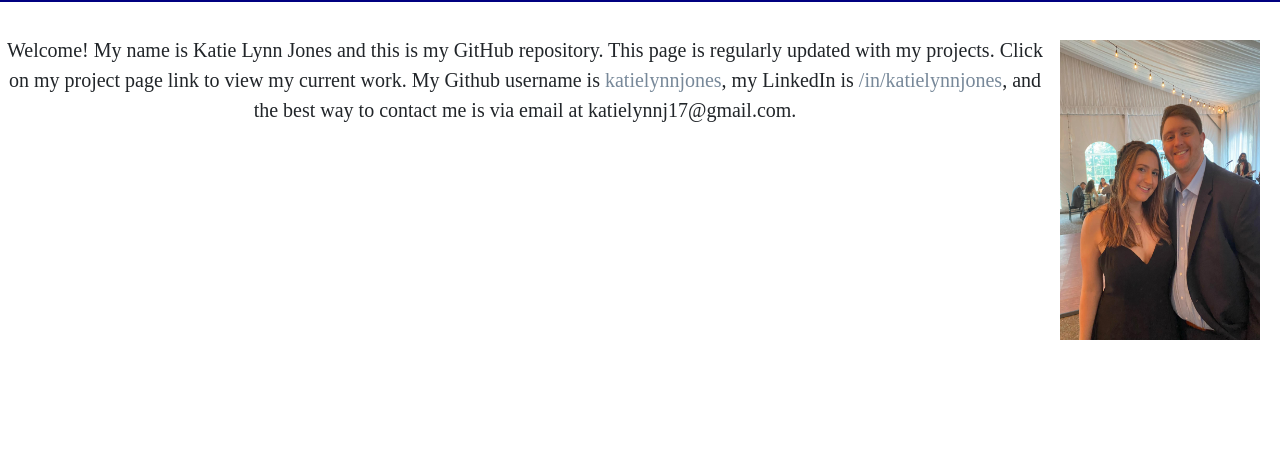
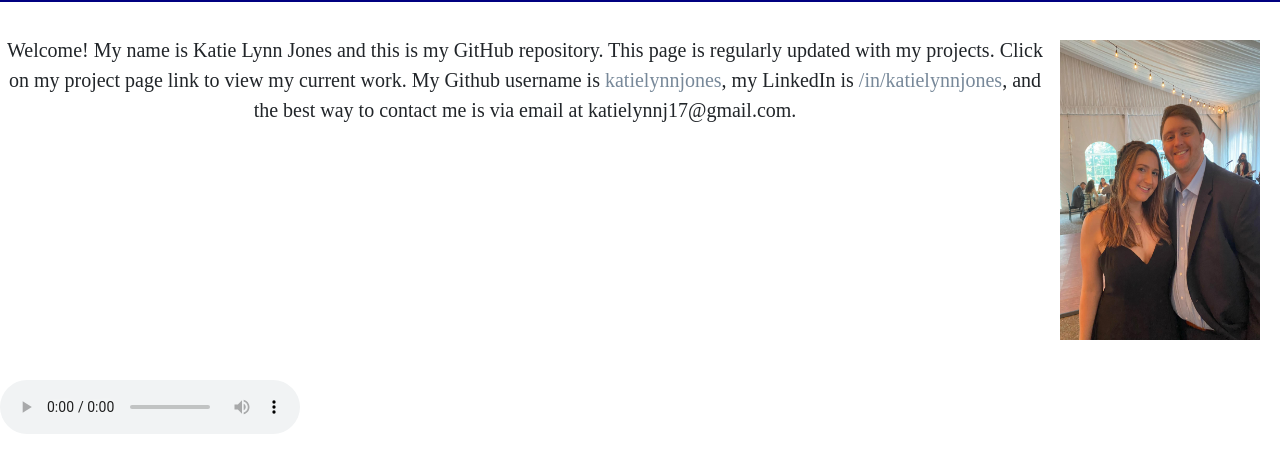
Before and after one commit to Katielynnjones/katielynnjones.github.io, a plain HTML site: page index.html in a window 1280 px wide. Shown: the part 80-552 px from the top of the page. Drawn offline with nearby package versions, Linux system fonts and the light colour scheme.

Commit message:
Adding audio

```diff
--- a/index.html
+++ b/index.html
@@ -20,7 +20,12 @@
             My Github username is <a class="link" href="https://github.com/Katielynnjones/Katielynnjones">katielynnjones</a>, my LinkedIn is <a class="link" href="https://www.linkedin.com/in/katielynnjones/">/in/katielynnjones</a>, and the best way to contact me is
             via email at katielynnj17@gmail.com. </div>
         </div>
-
+         <div>
+          <audio controls>
+            <source src="Audio Recording.m4a" type="audio/mpeg">
+          Your browser does not support the audio element.
+          </audio>
+        </div>
         </body>
 
 </html>
```
